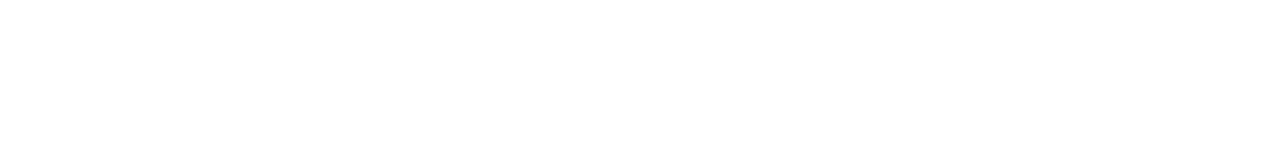
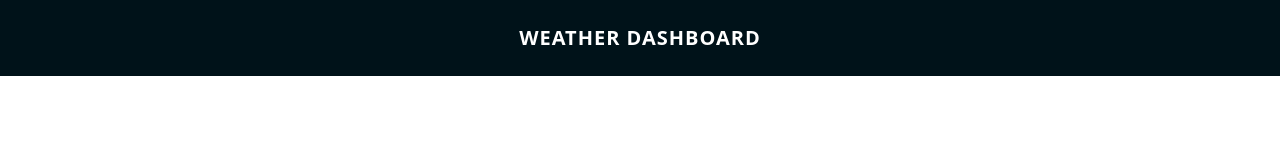
Before and after one commit to ss12932/weather-dashboard, a website: page index.html in a window 1280 px wide. Drawn offline with nearby package versions, Linux system fonts and the light colour scheme.

Commit message:
header component completed

```diff
--- a/index.html
+++ b/index.html
@@ -8,6 +8,12 @@
     <title>Document</title>
   </head>
   <body>
+    <header class="bg-rich-black-fogra-29 text-white py-6">
+      <h1 class="uppercase tracking-wider text-center font-bold text-xl">
+        Weather Dashboard
+      </h1>
+    </header>
+    <main class="main"></main>
     <script
       src="https://cdnjs.cloudflare.com/ajax/libs/jquery/3.6.0/jquery.min.js"
       integrity="sha512-894YE6QWD5I59HgZOGReFYm4dnWc1Qt5NtvYSaNcOP+u1T9qYdvdihz0PPSiiqn/+/3e7Jo4EaG7TubfWGUrMQ=="
```
Also changed, not shown: assets/css/main.css.
